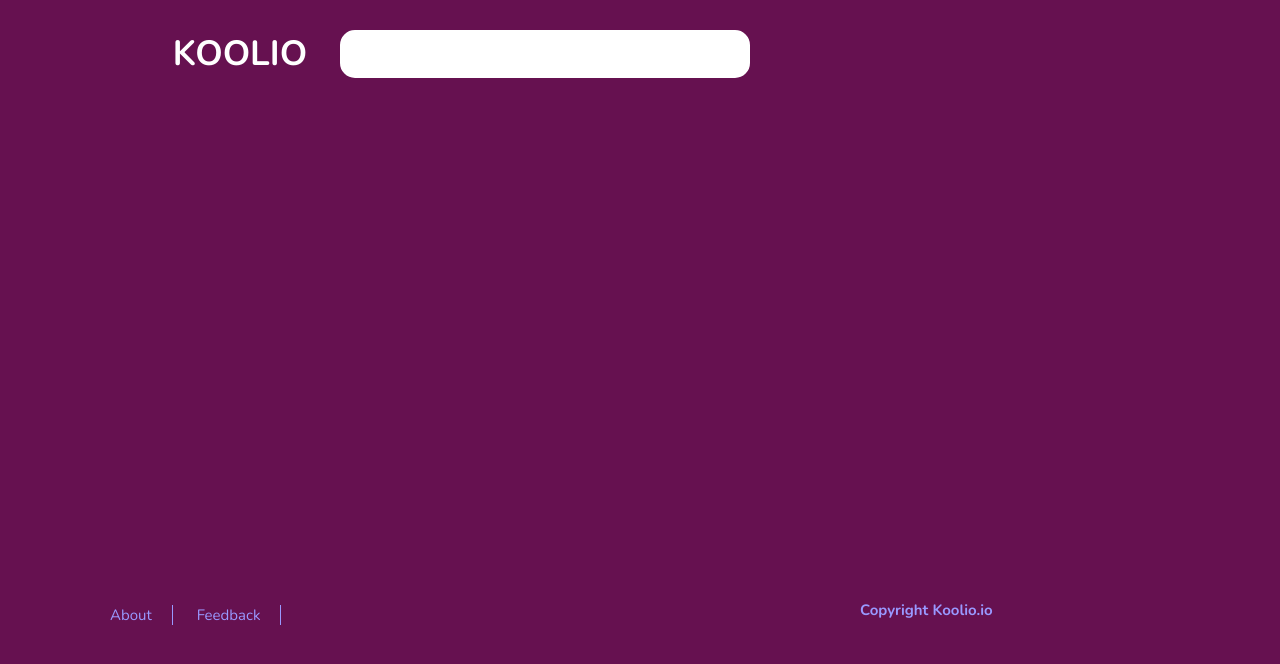
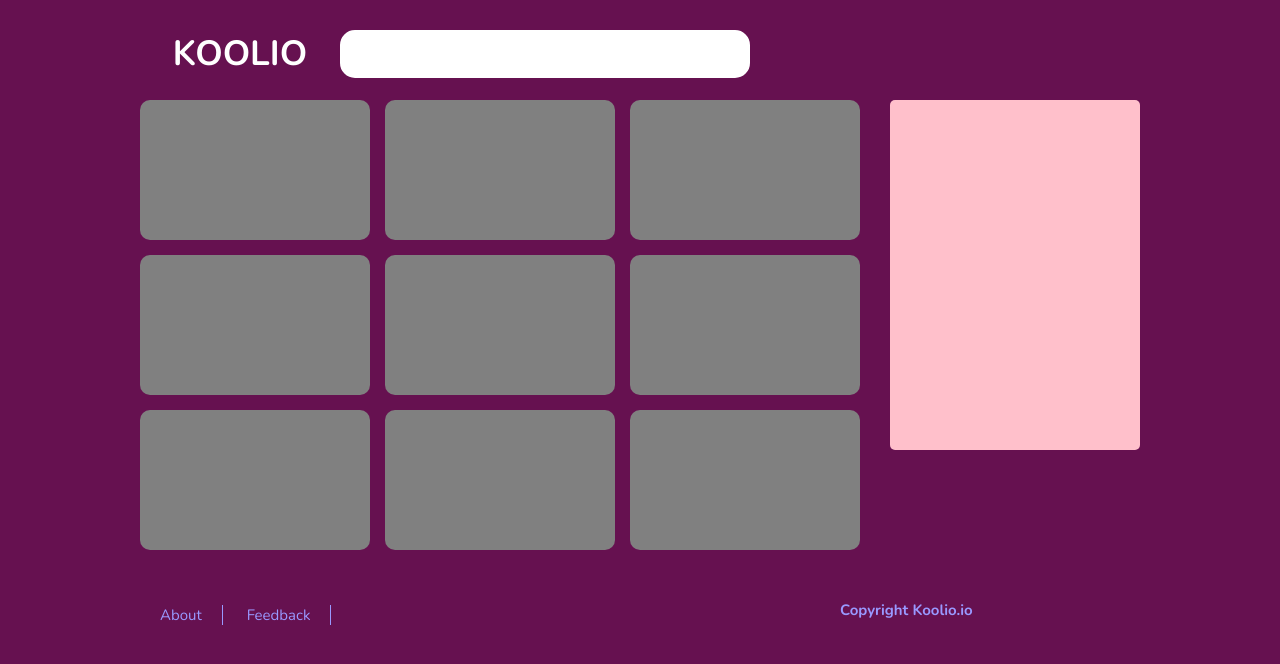
Before and after one commit to zkytony/card_flash_ui, a PHP site: page / in a window 1280 px wide. Shown: the top 664 px of the page. Run offline with PHP 8.4, Linux system fonts and the light colour scheme.

Commit message:
static template done.

```diff
--- a/css/main.css
+++ b/css/main.css
@@ -73,7 +73,7 @@ a {
 }
 
 .main-content, .footer{
-    width:1100px;
+    width:1000px;
     margin:auto;
 }
 
@@ -131,6 +131,25 @@ a {
     color:#99F;
 }
 
+/*will not be used officially*/
+.one-card {
+    float:left;
+    width:230px;
+    height:140px;
+    border-radius:10px;
+    margin-bottom:15px;
+    margin-right:15px;
+    background-color:grey;
+}
+
+.login-form {
+    width:100%;
+    height:70%;
+    background-color:pink;
+    border-radius:5px;
+
+}
+
 /*
    Main content
  */
--- a/index.html
+++ b/index.html
@@ -17,8 +17,20 @@
 	<span class="search-bar" id="search-bar-on-top"></span>
       </div>
       <div class="main-content">
-	<div class="card-area"></div>
-	<div class="login-form-wrapper"></div>
+	<div class="card-area">
+	  <div class="one-card"></div>
+	  <div class="one-card"></div>
+	  <div class="one-card"></div>
+	  <div class="one-card"></div>
+	  <div class="one-card"></div>
+	  <div class="one-card"></div>
+	  <div class="one-card"></div>
+	  <div class="one-card"></div>
+	  <div class="one-card"></div>
+	</div>
+	<div class="login-form-wrapper">
+	  <div class="login-form"></div>
+	</div>
       </div>
       <div class="footer">
 	<div class="footer-links">
```
